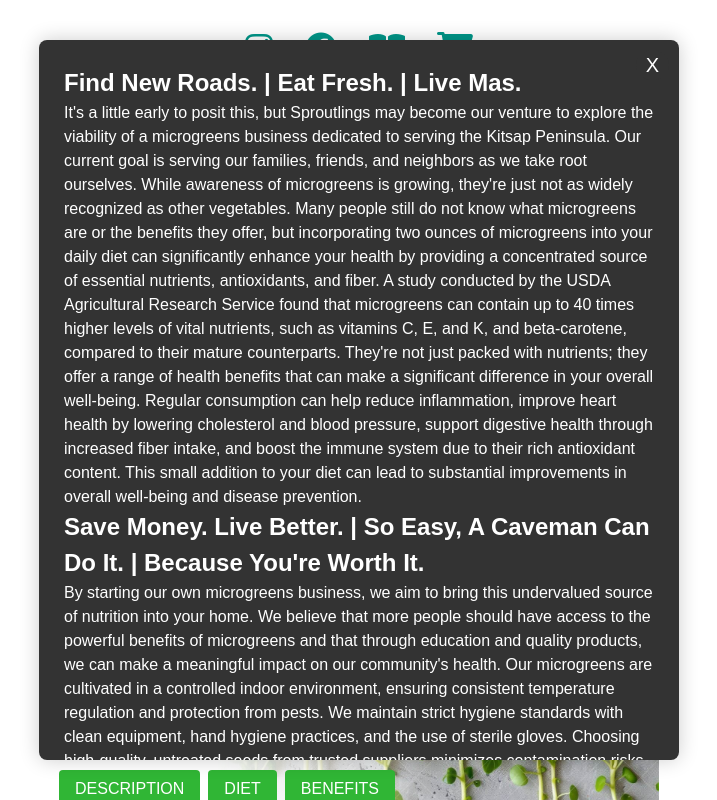
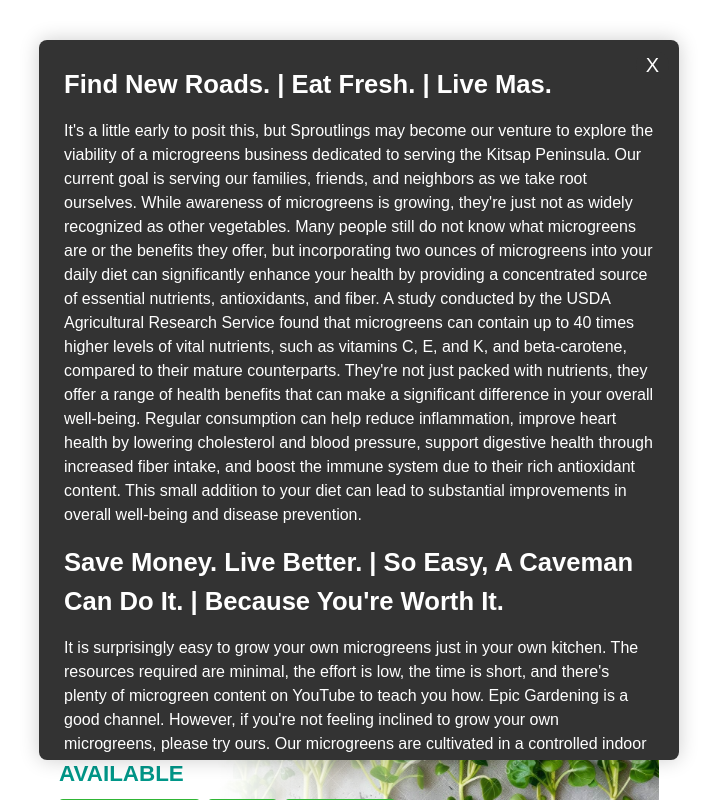
Before and after one commit to dev-montgomery/sproutlings, a React (Create React App) app: page / in a window 1280 px wide. Both pictures are taken after a click on the item 668 px from the left and 49 px from the top of the page. Shown: the top 800 px of the page, without its empty margins (281-998 px from the left). Built offline with nearby package versions, Linux system fonts and the light colour scheme.

Commit message:
edited some styles and addressed some in-console errors. Done until I have photos and products.

```diff
--- a/src/App.js
+++ b/src/App.js
@@ -198,17 +198,17 @@ function App() {
   microgreens.saladmix.availability = false;
   // ------------------------------------------------------------
 
-  const products = Object.keys(microgreens).map((key) => {
+  const products = Object.keys(microgreens).map((key, index) => {
     const microgreen = microgreens[key];
     return (
-      <li key={key} className="left-side">
+      <li key={index} className="left-side">
         <Card
           captainPlanet={captainPlanet}
           name={microgreen.name}
           description={microgreen.description}
           diet={microgreen.diet}
           benefits={microgreen.benefits}
-          price={microgreen.price}
+          // price={microgreen.price}
           availability={microgreen.availability}
         />
       </li>
@@ -220,26 +220,26 @@ function App() {
       <div className="app-container">
         <header>
           <nav>
-            <ul class="nav-icons">
+            <ul className="nav-icons">
               <li className="tooltip">
                 <a href="https://www.instagram.com" target="_blank" rel="noreferrer">
-                  <i class="fa fa-brands fa-instagram"></i>
+                  <i className="fa fa-brands fa-instagram"></i>
                 </a>
-                <span class="tooltiptext">Instagram</span>
+                <span className="tooltiptext">Instagram</span>
               </li>
               <li className="tooltip">
                 <a href="https://www.facebook.com" target="_blank" rel="noreferrer">
-                  <i class="fa fa-brands fa-facebook"></i>
+                  <i className="fa fa-brands fa-facebook"></i>
                 </a>
-                <span class="tooltiptext">Facebook</span>
+                <span className="tooltiptext">Facebook</span>
               </li>
               <li className="tooltip" onClick={() => updateCurrContent(<Story />)}>
-                <i class="fa fa-solid fa-book-open"></i>
-                <span class="tooltiptext">About Us</span>
+                <i className="fa fa-solid fa-book-open"></i>
+                <span className="tooltiptext">About Us</span>
               </li>
               <li className="tooltip" onClick={() => updateCurrContent(<Contact />)}>
-                <i class="fa fa-solid fa-cart-shopping"></i>
-                <span class="tooltiptext">Place Order</span>
+                <i className="fa fa-solid fa-cart-shopping"></i>
+                <span className="tooltiptext">Place Order</span>
               </li>
             </ul>
           </nav>
--- a/src/components/Card.js
+++ b/src/components/Card.js
@@ -1,6 +1,6 @@
 import React from "react";
 
-const Card = ({ captainPlanet, name, description, diet, benefits, price, availability }) => {
+const Card = ({ captainPlanet, name, description, diet, benefits, availability }) => {
 
   const parseCamelCase = camelCaseString => {
     const words = camelCaseString.match(/^[a-z]+|[A-Z][a-z]*/g);
@@ -11,22 +11,22 @@ const Card = ({ captainPlanet, name, description, diet, benefits, price, availab
     return formattedString;
   };
 
-  const dietSection = Object.keys(diet).map(key => {
+  const dietSection = Object.keys(diet).map((key, index) => {
     const meal = parseCamelCase(key);
     const info = diet[key];
     return (
-      <section>
+      <section key={index}>
         <h2>{meal}</h2>
         <p>{info}</p>
       </section>
     )
   });
 
-  const benefitsSection = Object.keys(benefits).map(key => {
+  const benefitsSection = Object.keys(benefits).map((key, index) => {
     const topic = parseCamelCase(key);
     const info = benefits[key];
     return (
-      <section>
+      <section key={index}>
         <h2>{topic}</h2>
         <p>{info}</p>
       </section>
--- a/src/components/Story.js
+++ b/src/components/Story.js
@@ -5,15 +5,15 @@ const Story = () => {
     <section className='story-container'>
       <h2>Find New Roads. | Eat Fresh. | Live Mas.</h2>
 
-      <p>It's a little early to posit this, but Sproutlings may become our venture to explore the viability of a microgreens business dedicated to serving the Kitsap Peninsula. Our current goal is serving our families, friends, and neighbors as we take root ourselves. While awareness of microgreens is growing, they're just not as widely recognized as other vegetables. Many people still do not know what microgreens are or the benefits they offer, but incorporating two ounces of microgreens into your daily diet can significantly enhance your health by providing a concentrated source of essential nutrients, antioxidants, and fiber. A study conducted by the USDA Agricultural Research Service found that microgreens can contain up to 40 times higher levels of vital nutrients, such as vitamins C, E, and K, and beta-carotene, compared to their mature counterparts. They're not just packed with nutrients; they offer a range of health benefits that can make a significant difference in your overall well-being. Regular consumption can help reduce inflammation, improve heart health by lowering cholesterol and blood pressure, support digestive health through increased fiber intake, and boost the immune system due to their rich antioxidant content. This small addition to your diet can lead to substantial improvements in overall well-being and disease prevention.</p>
+      <p>It's a little early to posit this, but Sproutlings may become our venture to explore the viability of a microgreens business dedicated to serving the Kitsap Peninsula. Our current goal is serving our families, friends, and neighbors as we take root ourselves. While awareness of microgreens is growing, they're just not as widely recognized as other vegetables. Many people still do not know what microgreens are or the benefits they offer, but incorporating two ounces of microgreens into your daily diet can significantly enhance your health by providing a concentrated source of essential nutrients, antioxidants, and fiber. A study conducted by the USDA Agricultural Research Service found that microgreens can contain up to 40 times higher levels of vital nutrients, such as vitamins C, E, and K, and beta-carotene, compared to their mature counterparts. They're not just packed with nutrients, they offer a range of health benefits that can make a significant difference in your overall well-being. Regular consumption can help reduce inflammation, improve heart health by lowering cholesterol and blood pressure, support digestive health through increased fiber intake, and boost the immune system due to their rich antioxidant content. This small addition to your diet can lead to substantial improvements in overall well-being and disease prevention.</p>
 
       <h2>Save Money. Live Better. | So Easy, A Caveman Can Do It. | Because You're Worth It.</h2>
 
-      <p>By starting our own microgreens business, we aim to bring this undervalued source of nutrition into your home. We believe that more people should have access to the powerful benefits of microgreens and that through education and quality products, we can make a meaningful impact on our community's health. Our microgreens are cultivated in a controlled indoor environment, ensuring consistent temperature regulation and protection from pests. We maintain strict hygiene standards with clean equipment, hand hygiene practices, and the use of sterile gloves. Choosing high-quality, untreated seeds from trusted suppliers minimizes contamination risks, while nutrient-dense soil promotes the growth of nutrient-rich microgreens. We prioritize clean, potable water for irrigation, employing bottom-watering techniques to keep foliage dry and prevent fungal issues and rot. To further mitigate risks, we enhance air quality with purifiers and fans, and provide optimal full-spectrum lighting to simulate natural light cycles.</p>
+      <p>It is surprisingly easy to grow your own microgreens just in your own kitchen. The resources required are minimal, the effort is low, the time is short, and there's plenty of microgreen content on YouTube to teach you how. Epic Gardening is a good channel. However, if you're not feeling inclined to grow your own microgreens, please try ours. Our microgreens are cultivated in a controlled indoor environment, ensuring consistent temperature regulation and protection from pests. We maintain strict hygiene standards with clean equipment, hand hygiene practices, and the use of sterile gloves. Choosing high-quality, untreated seeds from trusted suppliers minimizes contamination risks, while nutrient-dense soil promotes the growth of nutrient-rich microgreens. We prioritize clean, potable water for irrigation, employing bottom-watering techniques to keep foliage dry and prevent fungal issues and rot. To further mitigate risks, we enhance air quality with purifiers and fans, and provide optimal full-spectrum lighting to simulate natural light cycles.</p>
 
       <h2>Think Different. | Red Bull Gives You Wings. | Das Auto.</h2>
 
-      <p>As a part of my final word, I just want to express how easy it is to grow your own microgreens. The resources, effort, and time is low to produce these game-changers just in your own kitchen, but if you're not feeling inclined to grow them yourselves, then please consider our microgreens. By pursuing a microgreens business, we are dedicated to serving fresh, nutrient-dense greens that can enhance diets and promote health and well-being. Our passion for quality and sustainability drives us to deliver the best microgreens, ensuring that everyone has the opportunity to experience the powerful benefits of these remarkable plants.</p>
+      <p>By pursuing a microgreens business, we are dedicated to serving fresh, nutrient-dense greens that can enhance diets and promote health and well-being locally. Our passion for quality and sustainability drives us to deliver the best microgreens, ensuring that everyone has the opportunity to experience the powerful benefits of these remarkable plants.</p>
     </section>
   )
 };
--- a/src/index.css
+++ b/src/index.css
@@ -23,7 +23,7 @@
 .nav-icons {
   display: flex;
   flex-direction: row;
-  gap: 2rem;
+  gap: 1rem;
   padding: 0;
   margin: 0 0 2rem 0;
 }
@@ -62,11 +62,15 @@
 
 .fa {
   color: var(--cool-teal);
+  padding: 1rem;
+  border-radius: 10px;
   transition: color 0.3s ease-in-out;
+  transition: background-color 0.3s ease-in-out;
 }
 
 .fa:hover {
-  color: var(--fresh-green);
+  color: var(--sunny-yellow);
+  background-color: var(--cool-teal);
   cursor: pointer;
 }
 
@@ -139,6 +143,16 @@
   color: var(--rich-earth-brown);
 }
 
+.story-container, .contact-container {
+  display: flex;
+  flex-direction: column;
+  gap: 1rem;
+}
+
+.story-container h2 {
+  font-size: 1.6rem;
+}
+
 /* FOOTER STYLES */
 footer {
   text-align: center;
@@ -167,10 +181,10 @@ footer p {
   padding: 25px;
   box-shadow: 0 0 20px rgba(0, 0, 0, 0.2);
   border-radius: 8px;
-  max-height: 90vh; /* Limits the height of the pop-up */
-  max-width: 90vw;  /* Limits the width of the pop-up */
-  overflow-y: auto; /* Adds vertical scroll if content overflows */
-  z-index: 1000; /* Ensure it is on top of the overlay */
+  max-height: 90vh;
+  max-width: 90vw;
+  overflow-y: auto;
+  z-index: 1000;
 }
 
 .visible section {
@@ -185,16 +199,9 @@ footer p {
   font-size: 20px;
 }
 
-.description-section {
-
-}
-
-.diet-section {
-
-}
-
-.benefits-section {
-
+.description-styles {
+  padding: 1rem 1rem 0 1rem;
+  font-size: 1.2rem;
 }
 
 .close-window {
@@ -216,6 +223,10 @@ footer p {
 }
 
 @media (max-width: 630px) {
+  .nav-icons {
+    margin: 0;
+  }
+
   .card {
     width: 350px;
   }
```
Also changed, not shown: src/components/Contact.js (+6 -9 lines).
